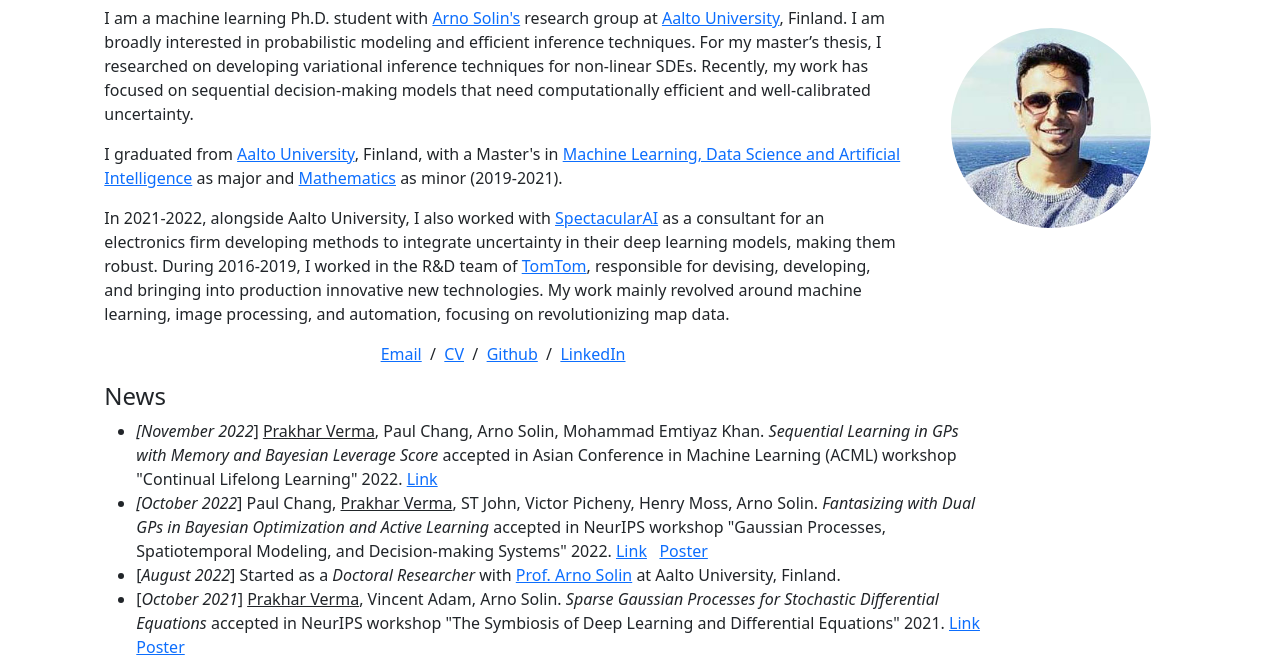
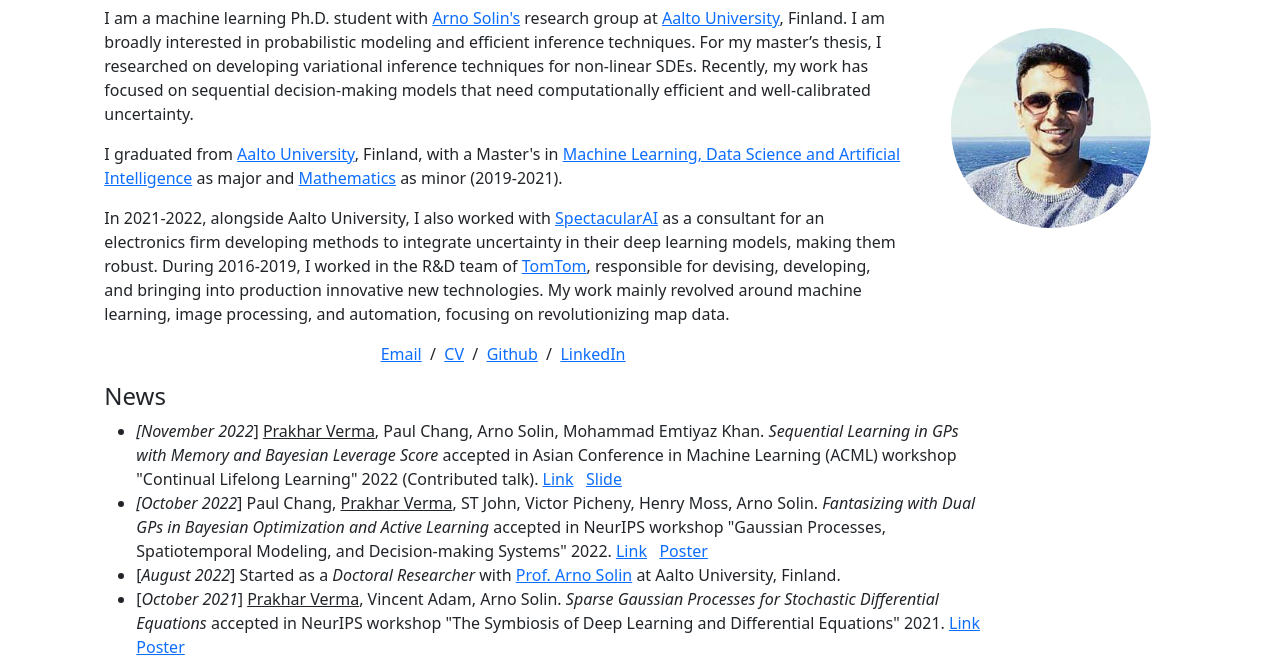
Before and after one commit to prakharverma/prakharverma.github.io, a plain HTML site: page index.html in a window 1280 px wide. Shown: the part 88-744 px from the top of the page. Drawn offline with nearby package versions, Linux system fonts and the light colour scheme.

Commit message:
acml slide added

```diff
--- a/index.html
+++ b/index.html
@@ -59,8 +59,9 @@
             <li><i>[November 2022</i>] <u>Prakhar Verma</u>, Paul Chang, Arno Solin, Mohammad Emtiyaz Khan.
               <i>Sequential Learning in GPs with Memory and Bayesian Leverage Score</i>
               accepted in Asian Conference in Machine Learning (ACML) workshop
-              "Continual Lifelong Learning" 2022.
-              <a href="https://openreview.net/pdf?id=_RvQKPW8ZCp" target="_blank">Link</a>
+              "Continual Lifelong Learning" 2022 (Contributed talk).
+              <a href="https://openreview.net/pdf?id=_RvQKPW8ZCp" target="_blank">Link</a> &nbsp
+              <a href="data/acml2022_contributed_talk.pdf" target="_blank">Slide</a>
             </li>
             <li><i>[October 2022</i>] Paul Chang, <u>Prakhar Verma</u>, ST John, Victor Picheny,
               Henry Moss, Arno Solin. <i>Fantasizing with Dual GPs in Bayesian Optimization and Active Learning</i>
```
Also changed, not shown: 1 other file.
